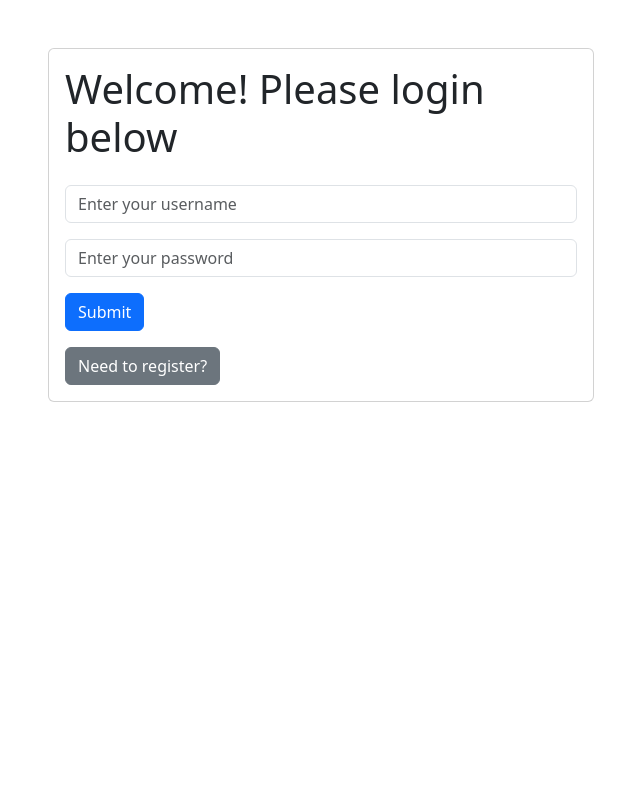
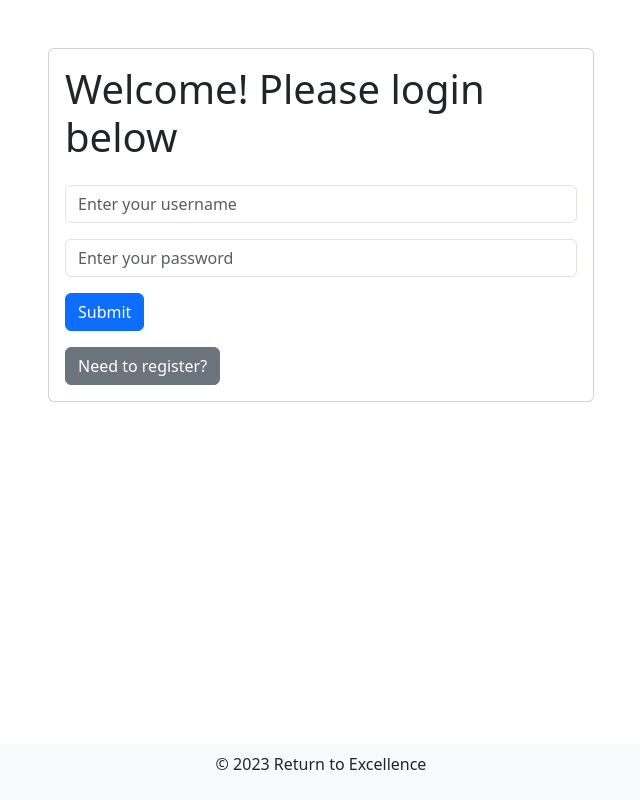
Before and after one commit to calebratelle/personal-project, a React (Vite) app: page / in a window 1280 px wide. Shown: the whole page, without its empty margins (319-959 px from the left). Built offline with nearby package versions, Linux system fonts and the light colour scheme; no server answers.

Commit message:
added footer and fixed the header to the top of the screen post-scroll

```diff
--- a/src/App.jsx
+++ b/src/App.jsx
@@ -1,5 +1,6 @@
 import React, { useState, useEffect } from "react";
 import Header from "./Elements/Header";
+import Footer from "./Elements/Footer";
 import Course from "./Pages/Course";
 import Home from "./Pages/Home";
 import Login from "./Pages/Login";
@@ -74,6 +75,7 @@ function App() {
           element={userId ? <Journal /> : <Navigate to="/" />}
         />
       </Routes>
+      <Footer />
     </>
   );
 }
--- /dev/null
+++ b/src/Elements/Footer.jsx
@@ -0,0 +1,13 @@
+import React from "react";
+
+const Footer = () => {
+  return (
+    <footer className="bg-light text-center py-2 fixed-bottom">
+      <div className="container">
+        <p>&copy; {new Date().getFullYear()} Return to Excellence</p>
+      </div>
+    </footer>
+  );
+};
+
+export default Footer;
--- a/src/Elements/Header.jsx
+++ b/src/Elements/Header.jsx
@@ -27,7 +27,8 @@ const Header = ({ currentCourse }) => {
   return (
     <>
       {userId ? (
-        <nav className="navbar navbar-expand-lg navbar-light bg-light">
+        <nav className="navbar navbar-expand-lg navbar-light bg-light fixed-top">
+          <p></p>
           <div className="container">
             <NavLink className="navbar-brand" to="/home">
               All Courses
--- a/src/Pages/Course.jsx
+++ b/src/Pages/Course.jsx
@@ -56,8 +56,6 @@ const Course = () => {
                     navigate(`/course/${id}/${index}`);
                     setCurrentLesson(lesson);
                     localStorage.setItem("route", `/course/${id}/${index}`);
-                    this.style.backgroundColor = "lightblue"; // Change to a different color upon click
-
                   }}
                 >
                   {lesson.lessonName}
--- a/src/Pages/Journal.jsx
+++ b/src/Pages/Journal.jsx
@@ -3,11 +3,11 @@ import axios from "axios";
 
 const JournalComponent = () => {
   const [journalEntries, setJournalEntries] = useState([]);
-  const [selectedCourse, setSelectedCourse] = useState(""); // State to store the selected course
+  const [selectedCourse, setSelectedCourse] = useState("");
 
   useEffect(() => {
     axios
-      .get(`/api/journal?course=${selectedCourse}`) // Filter journal entries by the selected course
+      .get(`/api/journal?course=${selectedCourse}`)
       .then((res) => {
         setJournalEntries(res.data);
         console.log(res.data);
@@ -18,7 +18,7 @@ const JournalComponent = () => {
   }, [selectedCourse]);
 
   const handleCourseChange = (e) => {
-    setSelectedCourse(e.target.value); // Update the selected course when the dropdown changes
+    setSelectedCourse(e.target.value);
   };
 
   return (
@@ -36,7 +36,6 @@ const JournalComponent = () => {
           ))}
         </div>
         <div className="col-md-3">
-          {/* Dropdown menu for selecting courses */}
           <div className="form-group">
             <label htmlFor="courseSelect">Select a Course:</label>
             <select
```
